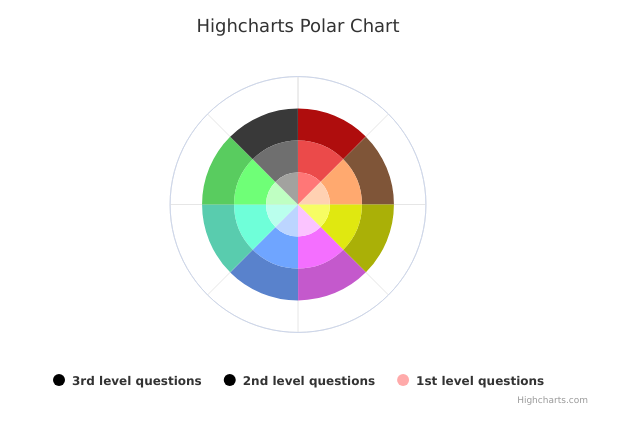
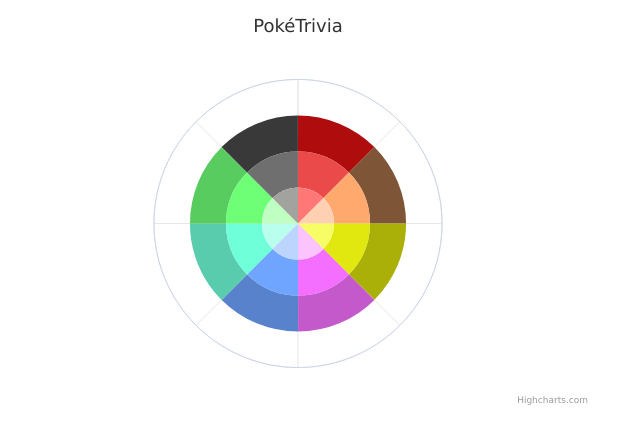
Before and after one commit to victoriau/DevSchool, a plain HTML site: page index.html in a window 1280 px wide. Shown: the whole page, without its empty margins (342-982 px from the left). Drawn offline with nearby package versions, Linux system fonts and the light colour scheme.

Commit message:
Removed legends fom pie chart

```diff
--- a/index.html
+++ b/index.html
@@ -1,25 +1,31 @@
 <!DOCTYPE html>
 <html>
+
 <head>
     <script src="https://ajax.googleapis.com/ajax/libs/jquery/3.1.0/jquery.min.js"></script>
     <script src="http://code.highcharts.com/highcharts.js"></script>
     <script src="http://code.highcharts.com/highcharts-more.js"></script>
     <script src="colors.js"></script>
 </head>
+
 <body>
     <div id="container" style="width: 600px; height: 400px; margin: 0 auto"></div>
 
     <script>
-            $(function () {
+        $(function() {
 
             $('#container').highcharts({
 
                 chart: {
-                       polar: true
+                    polar: true,
+                },
+
+                legend: {
+                    enabled: false
                 },
 
                 title: {
-                       text: 'Highcharts Polar Chart'
+                    text: 'Pok\xE9Trivia'
                 },
 
                 pane: {
@@ -32,7 +38,7 @@
                     min: 0,
                     max: 360,
                     labels: {
-                           formatter: function () {
+                        formatter: function() {
                             return "";
                         }
                     }
@@ -41,7 +47,7 @@
                 yAxis: {
                     min: 0,
                     labels: {
-                           formatter: function () {
+                        formatter: function() {
                             return "";
                         }
                     }
@@ -60,53 +66,95 @@
                 },
                 series: [{
                     type: 'column',
-                       name: '3rd level questions',
-                       color: '#0',
-                       data: [
-                         {y: 1, color: reds[2]},
-                         {y: 1, color: browns[2]},
-                         {y: 1, color: yellows[2]},
-                         {y: 1, color: purples[2]},
-                         {y: 1, color: blues[2]},
-                         {y: 1, color: teals[2]},
-                         {y: 1, color: greens[2]},
-                         {y: 1, color: grays[2]},
-                       ],
+                    name: 'Final Round!',
+                    data: [{
+                        y: 1,
+                        color: reds[2]
+                    }, {
+                        y: 1,
+                        color: browns[2]
+                    }, {
+                        y: 1,
+                        color: yellows[2]
+                    }, {
+                        y: 1,
+                        color: purples[2]
+                    }, {
+                        y: 1,
+                        color: blues[2]
+                    }, {
+                        y: 1,
+                        color: teals[2]
+                    }, {
+                        y: 1,
+                        color: greens[2]
+                    }, {
+                        y: 1,
+                        color: grays[2]
+                    }, ],
                     pointPlacement: 'between'
-                   },{
+                }, {
                     type: 'column',
-                       name: '2nd level questions',
-                       color: '#0',
-                       data: [
-                         {y: 1, color: reds[1]},
-                         {y: 1, color: browns[1]},
-                         {y: 1, color: yellows[1]},
-                         {y: 1, color: purples[1]},
-                         {y: 1, color: blues[1]},
-                         {y: 1, color: teals[1]},
-                         {y: 1, color: greens[1]},
-                         {y: 1, color: grays[1]},
-                       ],
+                    name: 'Round 2',
+                    data: [{
+                        y: 1,
+                        color: reds[1]
+                    }, {
+                        y: 1,
+                        color: browns[1]
+                    }, {
+                        y: 1,
+                        color: yellows[1]
+                    }, {
+                        y: 1,
+                        color: purples[1]
+                    }, {
+                        y: 1,
+                        color: blues[1]
+                    }, {
+                        y: 1,
+                        color: teals[1]
+                    }, {
+                        y: 1,
+                        color: greens[1]
+                    }, {
+                        y: 1,
+                        color: grays[1]
+                    }, ],
                     pointPlacement: 'between'
-                   },{
+                }, {
                     type: 'column',
-                       name: '1st level questions',
-                       color: '#FFAAAA ',
-                       data: [
-                           {y: 1, color: reds[0]},
-                         {y: 1, color: browns[0]},
-                         {y: 1, color: yellows[0]},
-                         {y: 1, color: purples[0]},
-                         {y: 1, color: blues[0]},
-                         {y: 1, color: teals[0]},
-                         {y: 1, color: greens[0]},
-                         {y: 1, color: grays[0]},
-                       ],
+                    name: 'Round 1',
+                    data: [{
+                        y: 1,
+                        color: reds[0]
+                    }, {
+                        y: 1,
+                        color: browns[0]
+                    }, {
+                        y: 1,
+                        color: yellows[0]
+                    }, {
+                        y: 1,
+                        color: purples[0]
+                    }, {
+                        y: 1,
+                        color: blues[0]
+                    }, {
+                        y: 1,
+                        color: teals[0]
+                    }, {
+                        y: 1,
+                        color: greens[0]
+                    }, {
+                        y: 1,
+                        color: grays[0]
+                    }, ],
                     pointPlacement: 'between'
                 }]
             });
         });
     </script>
+</body>
 
-    </body>
 </html>
```
Lines whose indentation alone changed are shown as unchanged.
